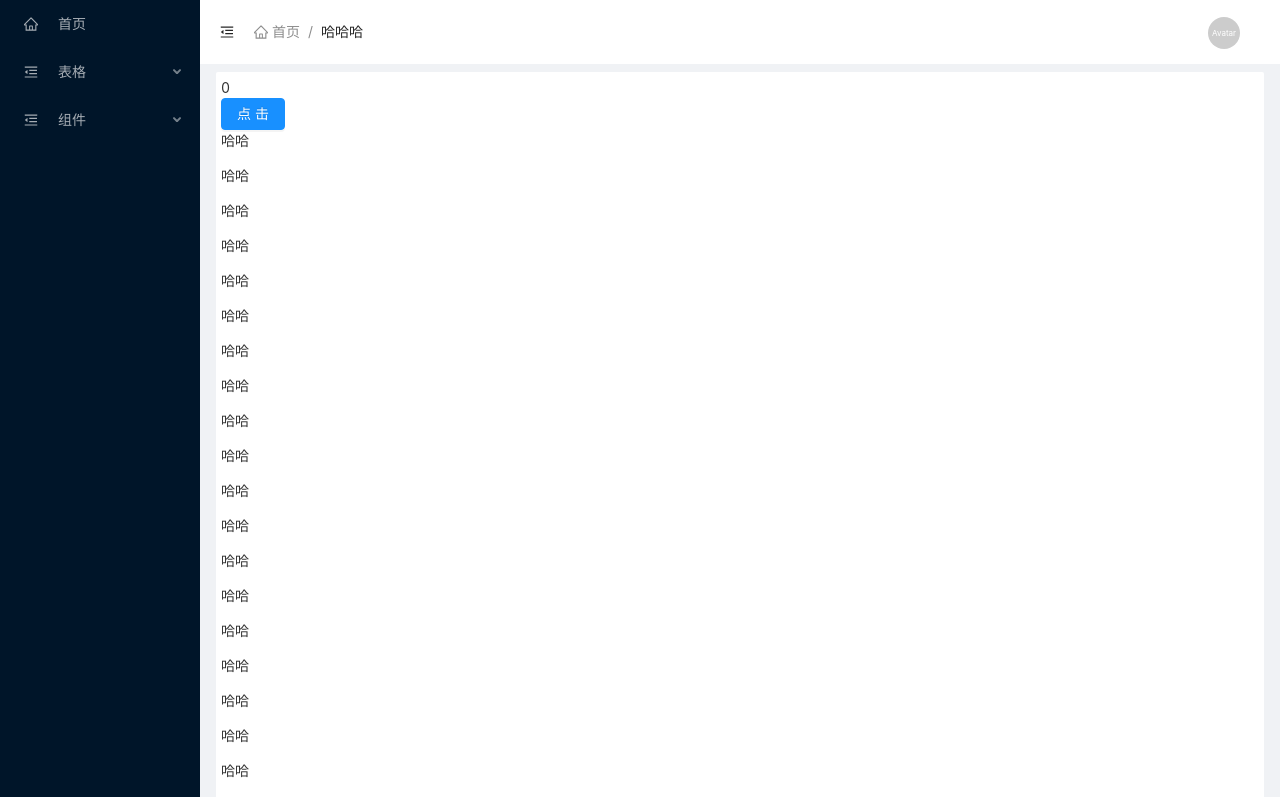
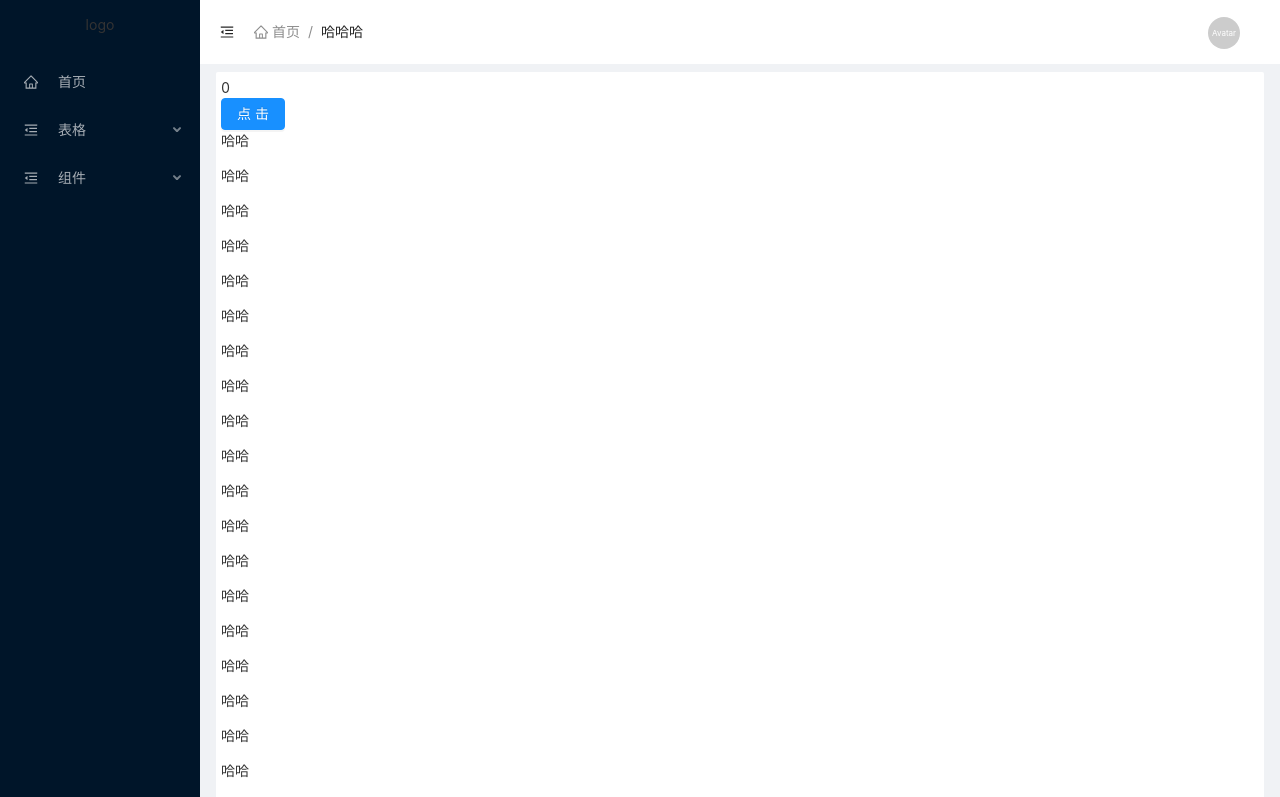
Before and after one commit to hz199/react-mobx-sdudy, a React app: page /#/app in a window 1280 px wide. Shown: the top 797 px of the page. Built offline with nearby package versions, Linux system fonts and the light colour scheme.

Commit message:
login页面

```diff
--- a/src/App.less
+++ b/src/App.less
@@ -51,3 +51,11 @@ body {
     }
   }
 }
+
+.admin-logo {
+  width: 100%;
+  height: 50px;
+  line-height: 50px;
+  margin-bottom: 8px;
+  text-align: center;
+}
--- a/src/App.tsx
+++ b/src/App.tsx
@@ -67,6 +67,7 @@ class App extends React.PureComponent<AppInterfaces.IAppProps> {
 
     const Sider = (
       <Layout.Sider style={{position: 'fixed',left: 0, top: 0, bottom: 0}} collapsed={collapsed}>
+        <div className="admin-logo">logo</div>
         <Scrollbars>
           <Menus></Menus>
         </Scrollbars>
--- a/src/Page.tsx
+++ b/src/Page.tsx
@@ -3,6 +3,7 @@ import { HashRouter, Route, Switch, Redirect } from 'react-router-dom' // Browse
 import App from './App'
 import Page404 from './views/404'
 import Page403 from './views/403'
+import Login from './views/Login'
 
 const Page = () => {
   return (
@@ -12,6 +13,7 @@ const Page = () => {
         <Route path="/app" component={App} />
         <Route exact path="/404" component={Page404} />
         <Route exact path="/403" component={Page403} />
+        <Route exact path="/login" component={Login}/>
         <Route render={() => <Redirect to="/404" />} />
       </Switch>
     </HashRouter>
--- a/src/interfaces/index.ts
+++ b/src/interfaces/index.ts
@@ -1,4 +1,7 @@
 import * as HomeInterfaces from './homeInterfaces'
 import * as AppInterfaces from './appInterfaces'
 
-export { HomeInterfaces, AppInterfaces }
+export {
+  HomeInterfaces,
+  AppInterfaces
+}
--- /dev/null
+++ b/src/views/Login/index.tsx
@@ -0,0 +1,14 @@
+import React, { PureComponent } from 'react'
+interface IProps {}
+
+class Login extends PureComponent<IProps> {
+  render() {
+    return (
+      <div>
+        Login
+      </div>
+    )
+  }
+}
+
+export default Login
```
